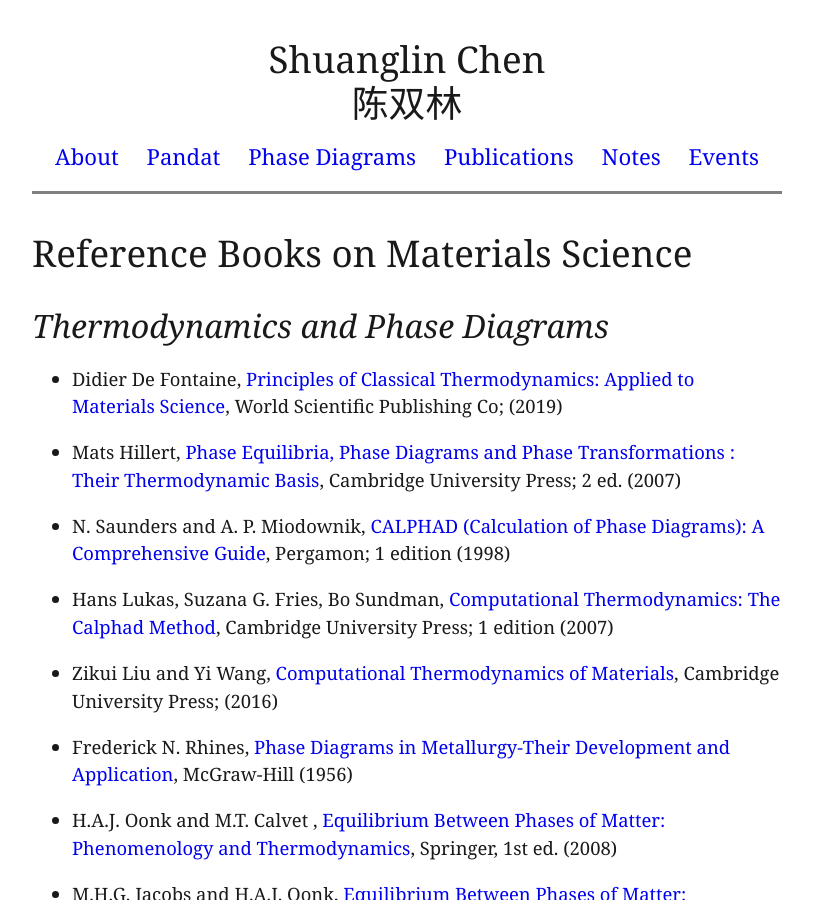
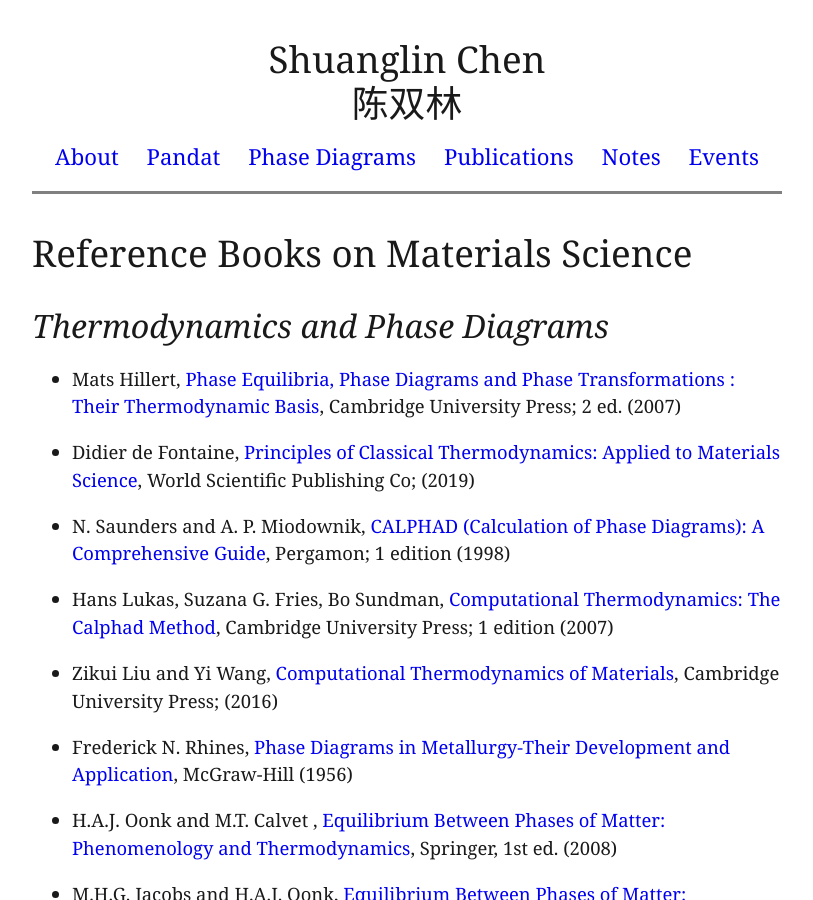
Before and after one commit to shuanglinchen/shuanglinchen.github.io, a Jekyll site: the page built from notes/ref-books.md, in a window 1280 px wide and 900 px high. Shown: the whole window, without its empty margins (233-1046 px from the left). Built offline with Jekyll 4.4.1, drawn with Linux system fonts in a browser that asks for light colours.

Commit message:
8-14-2022

```diff
--- a/notes/ref-books.md
+++ b/notes/ref-books.md
@@ -7,14 +7,13 @@
 ## _Thermodynamics and Phase Diagrams_
 
 
-
-- Didier De Fontaine, [Principles of Classical Thermodynamics: Applied to Materials Science] [Fon19], World Scientific Publishing Co; (2019)
-
-[Fon19]: https://www.amazon.com/Principles-Classical-Thermodynamics-Applied-Materials/dp/9813222689
-
 - Mats Hillert, [Phase Equilibria, Phase Diagrams and Phase Transformations : Their Thermodynamic Basis] [Hil07], Cambridge University Press; 2 ed. (2007)
 
 [Hil07]: https://www.amazon.com/Phase-Equilibria-Diagrams-Transformations-Thermodynamic/dp/0521853516
+
+- Didier de Fontaine, [Principles of Classical Thermodynamics: Applied to Materials Science] [Fon19], World Scientific Publishing Co; (2019)
+
+[Fon19]: https://www.amazon.com/Principles-Classical-Thermodynamics-Applied-Materials/dp/9813222689
 
 - N. Saunders and A. P. Miodownik, [CALPHAD (Calculation of Phase Diagrams): A Comprehensive Guide] [SAU98], Pergamon; 1 edition (1998)
 
```
